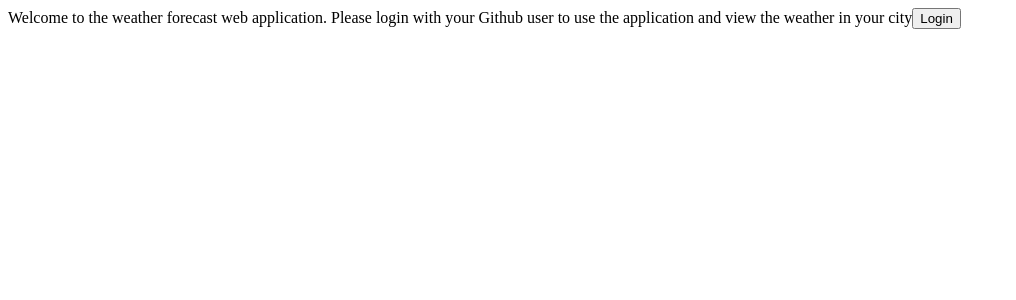
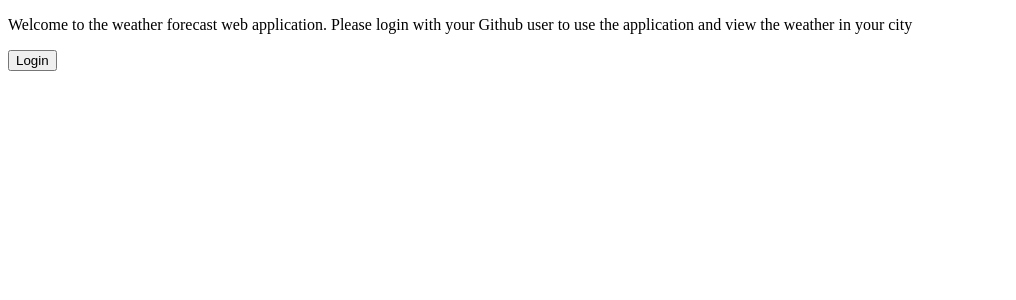
Before and after one commit to lemuellloren/react-weather-forecast, a Next.js app: page / in a window 1280 px wide. Shown: the top 300 px of the page, without its empty margins (0-1016 px from the left). Built offline with nearby package versions, Linux system fonts and the light colour scheme; no server answers.

Commit message:
Create login component

```diff
--- /dev/null
+++ b/components/Login.jsx
@@ -0,0 +1,13 @@
+const Login = ({ signIn }) => {
+    return (
+        <div>
+            <p>
+                Welcome to the weather forecast web application. Please login with your
+                Github user to use the application and view the weather in your city
+            </p>
+            <button onClick={() => signIn()}>Login</button>
+        </div>
+    )
+}
+
+export default Login
--- a/pages/index.js
+++ b/pages/index.js
@@ -1,14 +1,12 @@
-import Head from 'next/head'
-import Image from 'next/image'
+import { useSession, signIn, signOut } from "next-auth/react"
 import { Inter } from '@next/font/google'
-import styles from '@/styles/Home.module.css'
-import { useSession, signIn, signOut } from "next-auth/react"
-import Link from 'next/link'
+import Login from "@/components/Login"
 
 const inter = Inter({ subsets: ['latin'] })
 
 export default function Home() {
   const { data: session } = useSession()
+  console.log(session)
   return (
     <>
       {session ? (
@@ -18,11 +16,7 @@
 
         </div>
       ) : (
-        <div>
-            Welcome to the weather forecast web application. Please login with your
-          Github user to use the application and view the weather in your city
-          <button onClick={() => signIn()}>Login</button>
-        </div>
+      <Login signIn={signIn} />
       )}
     </>
   )
```
